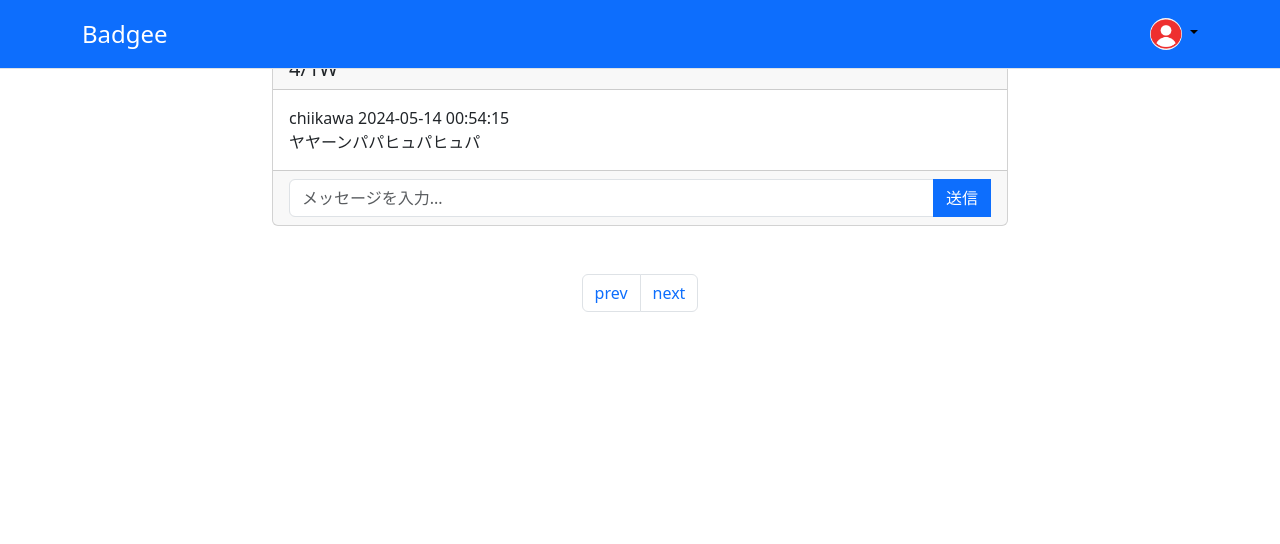
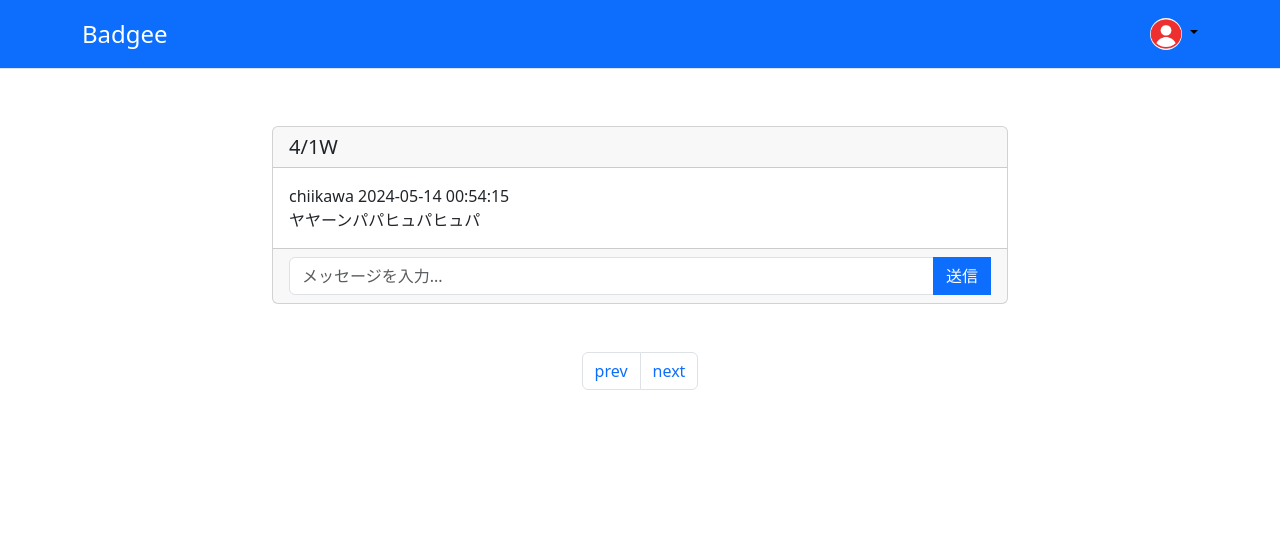
Before and after one commit to Hackathon-Spring-2024-TeamG/team-g-app, a Flask app: page /channels/1 in a window 1280 px wide. Shown: the top 544 px of the page. Run offline with Flask 2, Linux system fonts and the light colour scheme; the visitor is signed in with stand-in values (Sample User, id 1); data comes from the database, SQL or seed files in the repository; data that the repository does not hold is empty.

Commit message:
headerを固定化したことによるデザイン崩れの修正

```diff
--- a/ChatApp/templates/detail.html
+++ b/ChatApp/templates/detail.html
@@ -10,7 +10,7 @@
 {% endblock %}
 
 {% block body %}
-<div class="container my-5">
+<div class="container my-5" style="padding-top: 78px;">
   <div class="row">
     <div class="col-md-8 mx-auto">
       <div class="card">
```
